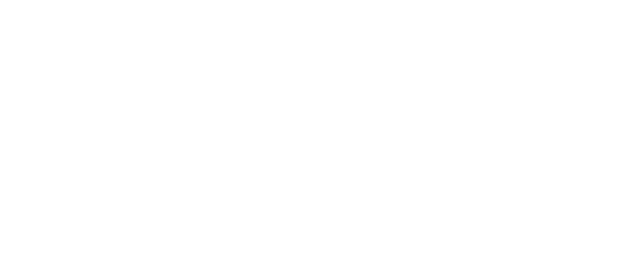
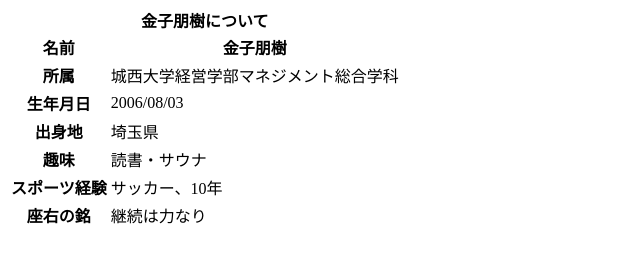
Before and after one commit to tomoki0803/kimatsu-kadai, a plain HTML site: page index.html in a window 1280 px wide. Shown: the whole page, without its empty margins (0-640 px from the left). Drawn offline with Linux system fonts and the light colour scheme.

Commit message:
Update index.html

```diff
--- a/index.html
+++ b/index.html
@@ -2,11 +2,25 @@
 <html lang="ja">
 <head>
  <meta charset="UTF-8">
- <title>     </title>
+ <title>自己紹介</title>
 </head>
 <body>
-
-
+<table>
+<caption>
+<strong>金子朋樹について</strong>
+</caption>
+<thead>
+<tr><th>名前</th><th>金子朋樹</th></th></tr>
+</thead>
+<tbody>
+<tr><th>所属</th><td>城西大学経営学部マネジメント総合学科</td></tr>
+<tr><th>生年月日</th><td>2006/08/03</td></tr>
+<tr><th>出身地</th><td>埼玉県</td></tr>
+<tr><th>趣味</th><td>読書・サウナ</td></tr>
+<tr><th>スポーツ経験</th><td>サッカー、10年</td></tr>
+<tr><th>座右の銘</th><td>継続は力なり</td></tr>
+</tbody>
+</table>
 
 </body>
 </html>
```
